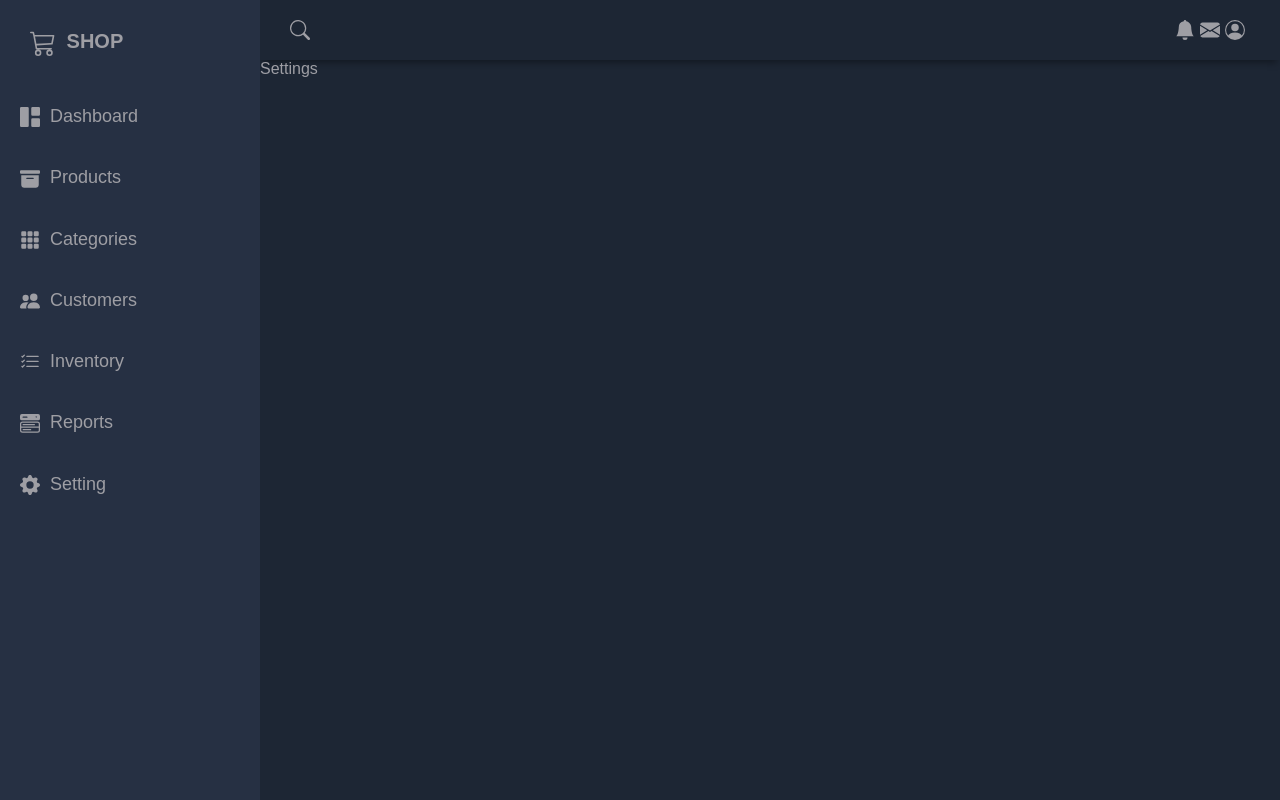
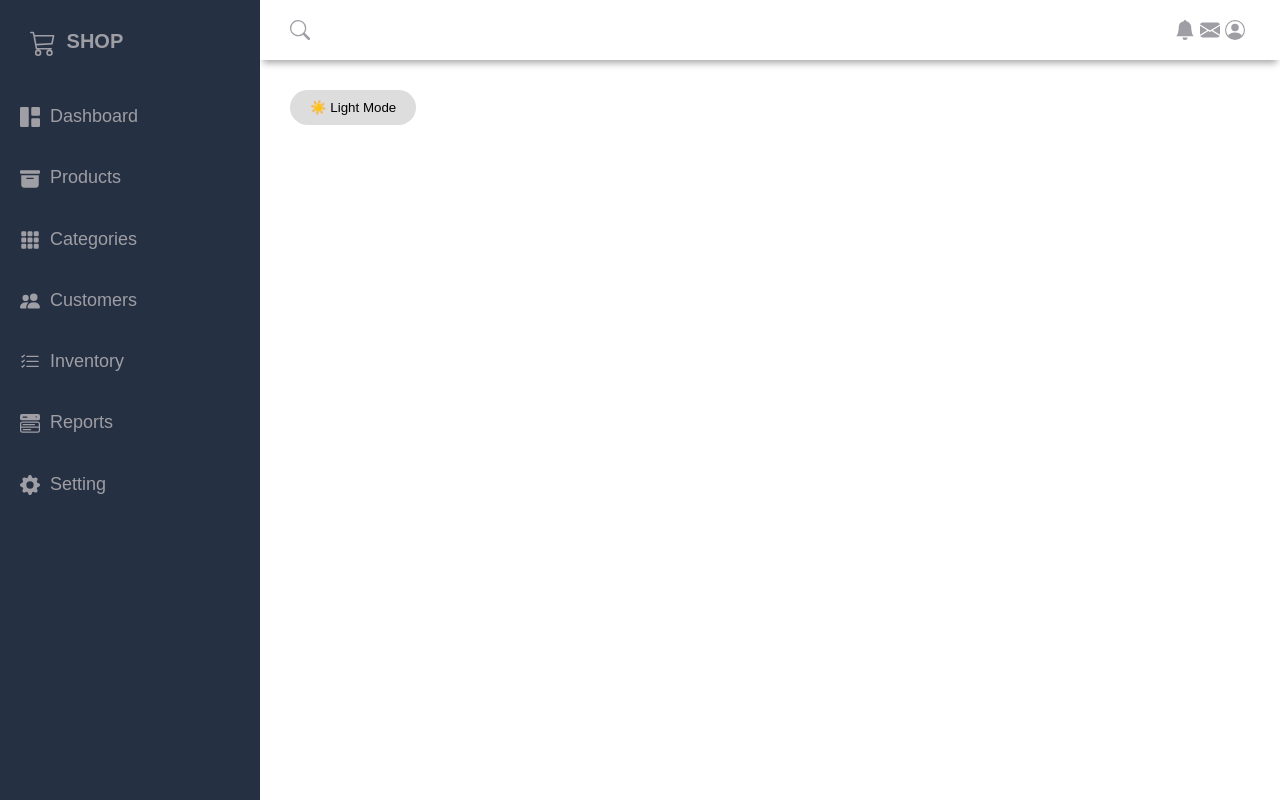
Before and after one commit to shekhar12oct/admin-dashboard-reactjs, a React (Vite) app: page /settings in a window 1280 px wide. Built offline with nearby package versions, Linux system fonts and the light colour scheme.

Commit message:
Added dark mode and light mode for settings page

```diff
--- a/package.json
+++ b/package.json
@@ -10,9 +10,11 @@
     "preview": "vite preview"
   },
   "dependencies": {
+    "@reduxjs/toolkit": "^2.7.0",
     "react": "^19.0.0",
     "react-dom": "^19.0.0",
     "react-icons": "^5.5.0",
+    "react-redux": "^9.2.0",
     "react-router-dom": "^7.5.1",
     "recharts": "^2.15.3"
   },
--- a/src/App.jsx
+++ b/src/App.jsx
@@ -10,15 +10,20 @@ import Products from './components/Products';
 import Reports from './components/Reports';
 import Settings from './components/Settings';
 import Sidebar from './components/Sidebar';
+import { useSelector } from 'react-redux';
 
 const App = () => {
   const [openSidebarToggle, setOpenSidebarToggle] = useState(false);
   const OpenSidebar = () => {
     setOpenSidebarToggle(!openSidebarToggle);
   };
+  const theme = useSelector((state) => state.theme.mode);
   return (
     <Router>
-      <div className='grid-container'>
+      <div
+        style={{ backgroundColor: `${theme === 'dark' ? 'black' : 'white'}` }}
+        className='grid-container'
+      >
         {/* Always visible */}
         <Header OpenSidebar={OpenSidebar} />
         <Sidebar
--- a/src/components/Settings.jsx
+++ b/src/components/Settings.jsx
@@ -1,9 +1,37 @@
-import React from 'react'
+import React from 'react';
+import { useDispatch, useSelector } from 'react-redux';
+import { toggleTheme } from '../features/theme/themeSlice';
 
 const Settings = () => {
+  const theme = useSelector((state) => state.theme.mode);
+  const dispatch = useDispatch();
+
+  const handleToggle = () => {
+    dispatch(toggleTheme());
+  };
+
   return (
-    <div>Settings</div>
-  )
-}
+    <div
+      style={{
+        padding: '30px',
+      }}
+    >
+      <button
+        onClick={handleToggle}
+        style={{
+          padding: '10px 20px',
+          borderRadius: '20px',
+          border: 'none',
+          backgroundColor: theme === 'dark' ? '#333' : '#ddd',
+          color: theme === 'dark' ? '#fff' : '#000',
+          cursor: 'pointer',
+          transition: '0.3s',
+        }}
+      >
+        {theme === 'dark' ? '🌙 Dark Mode' : '☀️ Light Mode'}
+      </button>
+    </div>
+  );
+};
 
-export default Settings
+export default Settings;
--- /dev/null
+++ b/src/features/theme/themeSlice.js
@@ -0,0 +1,22 @@
+import { createSlice } from '@reduxjs/toolkit';
+
+const initialState = {
+  mode: 'light', // default can be 'light' or 'dark'
+};
+
+const themeSlice = createSlice({
+  name: 'theme',
+  initialState,
+  reducers: {
+    toggleTheme: (state) => {
+      state.mode = state.mode === 'light' ? 'dark' : 'light';
+    },
+    // can be used when theme is set from local storage
+    setTheme: (state, action) => {
+      state.mode = action.payload;
+    },
+  },
+});
+
+export const { toggleTheme, setTheme } = themeSlice.actions;
+export default themeSlice.reducer;
--- a/src/main.jsx
+++ b/src/main.jsx
@@ -1,9 +1,13 @@
 import { StrictMode } from 'react';
 import { createRoot } from 'react-dom/client';
+import { Provider } from 'react-redux';
 import App from './App.jsx';
+import { store } from './store';
 
 createRoot(document.getElementById('root')).render(
   <StrictMode>
-    <App />
+    <Provider store={store}>
+      <App />
+    </Provider>
   </StrictMode>
 );
--- /dev/null
+++ b/src/store.js
@@ -0,0 +1,8 @@
+import { configureStore } from '@reduxjs/toolkit';
+import themeReducer from '../src/features/theme/themeSlice';
+
+export const store = configureStore({
+  reducer: {
+    theme: themeReducer,
+  },
+});
```
Also changed, not shown: 1 other file (tests, documents, lock files or other folders).
